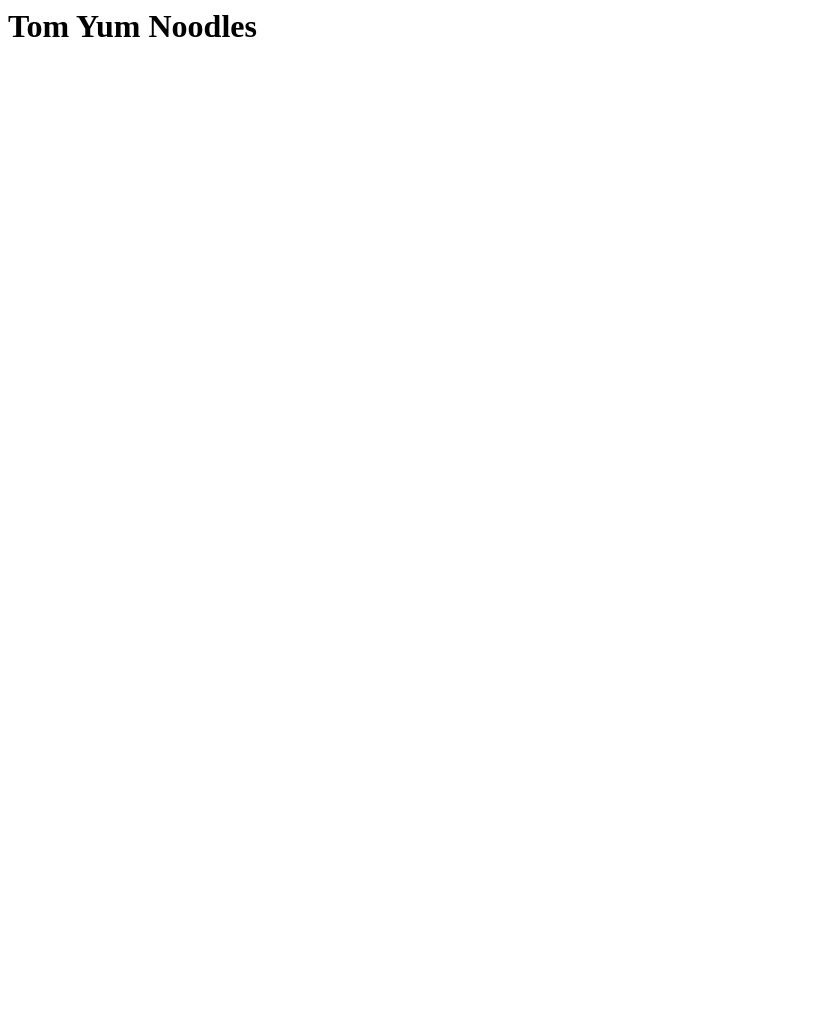
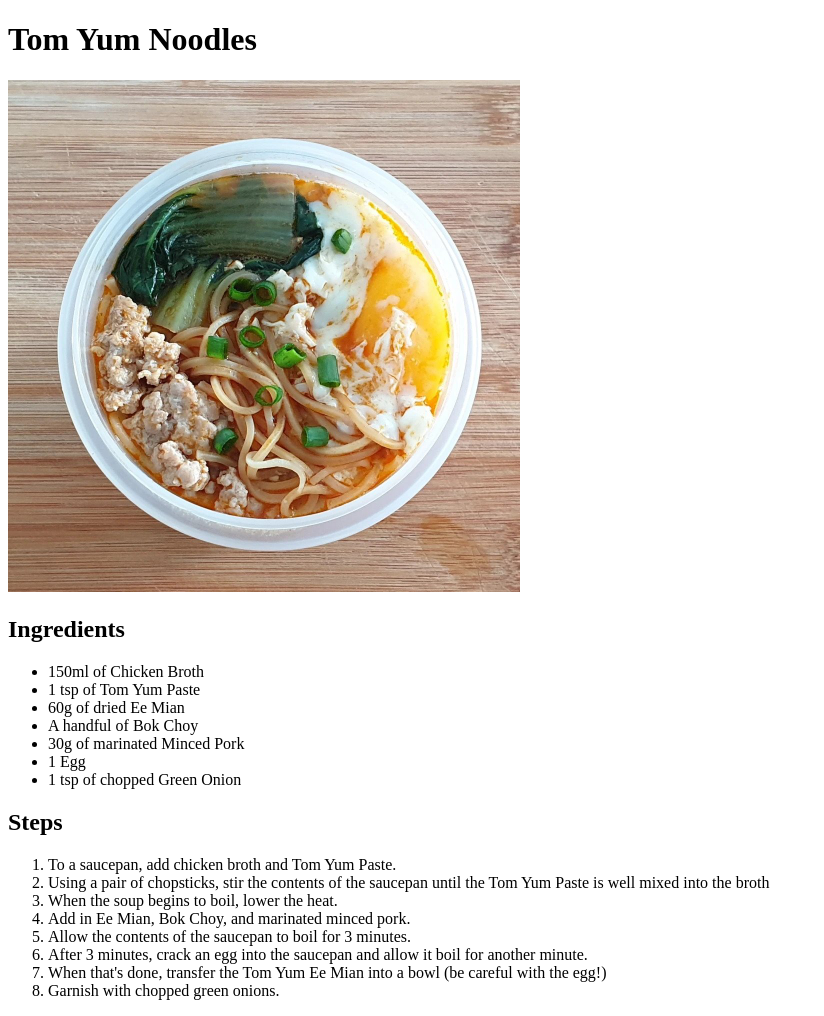
Before and after one commit to chuajunyu/Odin-Recipes, a plain HTML site: page recipes/tomyum-noodles.html in a window 1280 px wide. Shown: the whole page, without its empty margins (0-824 px from the left). Before the commit the page ends 800 px from the top, so only its background shows below. Drawn offline with Linux system fonts and the light colour scheme.

Commit message:
Feat: Add image, ingredients and steps to tomyum
* Add an Image directory to store image assets
* Add Ingredients and Steps to tomyum-noodle.html file

```diff
--- a/recipes/tomyum-noodles.html
+++ b/recipes/tomyum-noodles.html
@@ -1 +1,34 @@
-<h1>Tom Yum Noodles</h1>
+<!DOCTYPE html>
+<html lang="en">
+<head>
+    <meta charset="utf-8">
+    <title>Tom Yum Noodles</title>
+</head>
+<body>
+    <h1>Tom Yum Noodles</h1>
+    <img src="../images/tomyum-noodle.jpg", width="512">
+
+    <h2>Ingredients</h2>
+    <ul>
+        <li>150ml of Chicken Broth</li>
+        <li>1 tsp of Tom Yum Paste</li>
+        <li>60g of dried Ee Mian</li>
+        <li>A handful of Bok Choy</li>
+        <li>30g of marinated Minced Pork</li>
+        <li>1 Egg</li>
+        <li>1 tsp of chopped Green Onion</li>
+    </ul>
+
+    <h2>Steps</h2>
+    <ol>
+        <li>To a saucepan, add chicken broth and Tom Yum Paste.</li>
+        <li>Using a pair of chopsticks, stir the contents of the saucepan until the Tom Yum Paste is well mixed into the broth</li>
+        <li>When the soup begins to boil, lower the heat.</li>
+        <li>Add in Ee Mian, Bok Choy, and marinated minced pork.</li>
+        <li>Allow the contents of the saucepan to boil for 3 minutes.</li>
+        <li>After 3 minutes, crack an egg into the saucepan and allow it boil for another minute.</li>
+        <li>When that's done, transfer the Tom Yum Ee Mian into a bowl (be careful with the egg!)</li>
+        <li>Garnish with chopped green onions.</li>
+    </ol>
+</body>
+</html>
```
Also changed, not shown: images/tomyum-noodle.jpg (added).
